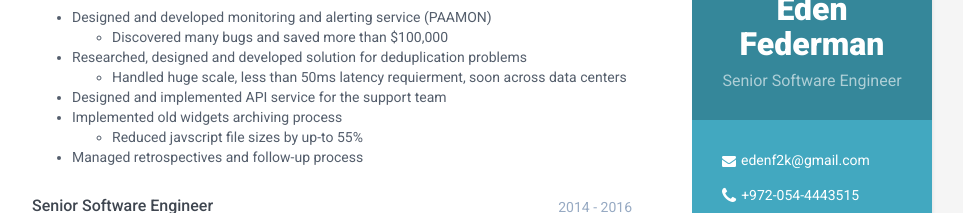
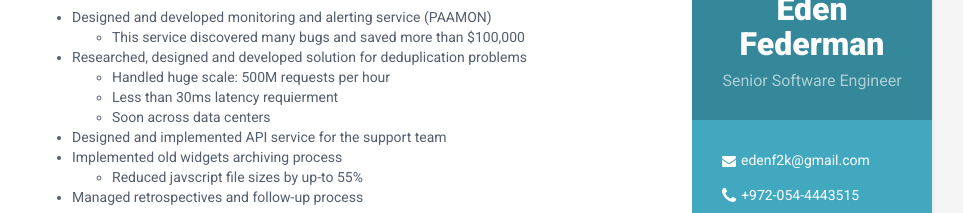
Before and after one commit to edeNFed/edenfed.github.io, a plain HTML site: page index.html in a window 1280 px wide. Shown: the part 183-396 px from the top of the page, without its empty margins (188-1151 px from the left). Drawn offline with Linux system fonts and the light colour scheme.

Commit message:
Add files via upload

```diff
--- a/index.html
+++ b/index.html
@@ -123,12 +123,14 @@ ga('send', 'pageview');
 <li>Designed and developed monitoring and alerting service (PAAMON)
 
 <ul>
-<li>Discovered many bugs and saved more than $100,000</li>
+<li>This service discovered many bugs and saved more than $100,000</li>
 </ul></li>
 <li>Researched, designed and developed solution for deduplication problems
 
 <ul>
-<li>Handled huge scale, less than 50ms latency requierment, soon across data centers</li>
+<li>Handled huge scale: 500M requests per hour</li>
+<li>Less than 30ms latency requierment</li>
+<li>Soon across data centers</li>
 </ul></li>
 <li>Designed and implemented API service for the support team</li>
 <li>Implemented old widgets archiving process
```
